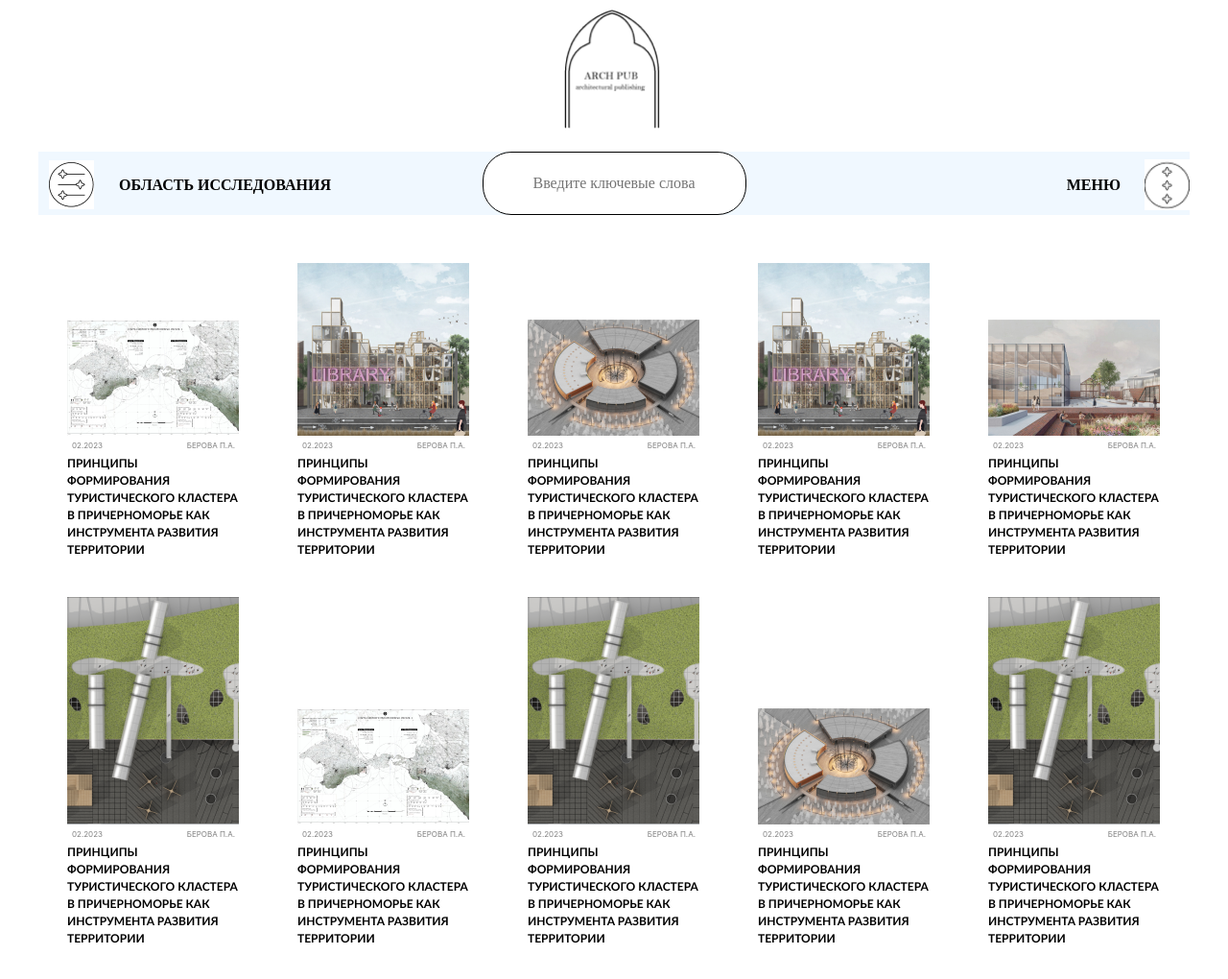
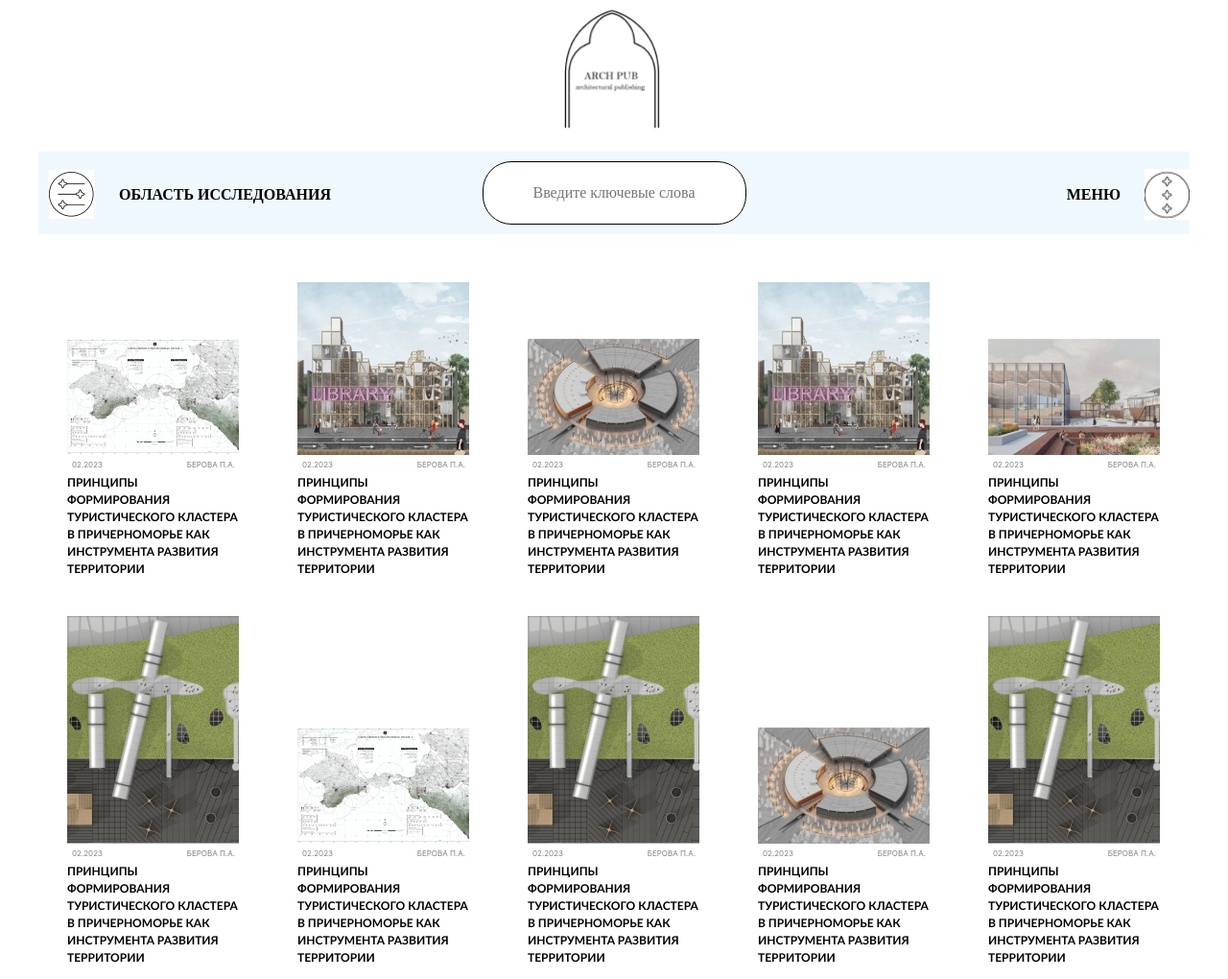
Before and after one commit to mrwhiteered/Architects-platform, a plain HTML site: page index.html in a window 1280 px wide. Shown: the top 1020 px of the page at 96% size. Before the commit the page ends 997 px from the top, so only its background shows below. Drawn offline with Linux system fonts and the light colour scheme.

Commit message:
fix header
Amazing sticky.
position:sticky
top;0;
Это прекрасно, и не надо даже js мучать для этого

```diff
--- a/JS/Arhiv.js
+++ b/JS/Arhiv.js
@@ -71,6 +71,77 @@ let arch = [
        date: '02.2023',
        creater:'Берова П.А.',
      },
+     {
+      name: "Принципы формирования туристического кластера в Причерноморье как инструмента развития территории",
+      img: "image/arh1.png",
+      category:"RA",
+       date: '02.2023',
+       creater:'Берова П.А.',
+     },
+     {
+       name: "Принципы формирования туристического кластера в Причерноморье как инструмента развития территории",
+       img: "image/arch1b.png",
+       category:"RA",
+        date: '02.2023',
+        creater:'Берова П.А.',
+      },
+      {
+       name: "Принципы формирования туристического кластера в Причерноморье как инструмента развития территории",
+       img: "image/arch2.png",
+       category:"RR",
+        date: '02.2023',
+        creater:'Берова П.А.',
+      },
+      {
+       name: "Принципы формирования туристического кластера в Причерноморье как инструмента развития территории",
+       img: "image/arch2b.png",
+       category:"AOZ",
+        date: '02.2023',
+        creater:'Берова П.А.',
+      },
+      {
+       name: "Принципы формирования туристического кластера в Причерноморье как инструмента развития территории",
+       img: "image/arch3.png",
+       category:"AOZ",
+        date: '02.2023',
+        creater:'Берова П.А.',
+      },
+
+      {
+       name: "Принципы формирования туристического кластера в Причерноморье как инструмента развития территории",
+       img: "image/arch3b.png",
+       category:"AOZ",
+        date: '02.2023',
+        creater:'Берова П.А.',
+      },
+      {
+       name: "Принципы формирования туристического кластера в Причерноморье как инструмента развития территории",
+       img: "image/arch4.png",
+       category:"PZS",
+        date: '02.2023',
+        creater:'Берова П.А.',
+      },
+      {
+       name: "Принципы формирования туристического кластера в Причерноморье как инструмента развития территории",
+       img: "image/arch4b.png",
+       category:"PZS",
+        date: '02.2023',
+        creater:'Берова П.А.',
+      },
+      {
+       name: "Принципы формирования туристического кластера в Причерноморье как инструмента развития территории",
+       img: "image/arch5.png",
+       category:"PZS",
+        date: '02.2023',
+        creater:'Берова П.А.',
+      },
+      {
+       name: "Принципы формирования туристического кластера в Причерноморье как инструмента развития территории",
+       img: "image/arch5b.png",
+       category:"PZS",
+        date: '02.2023',
+        creater:'Берова П.А.',
+      },
 
 
 ]
--- a/JS/Filter.js
+++ b/JS/Filter.js
@@ -24,9 +24,9 @@ filterTitle.classList.toggle('enableTitle'); // добавляем новый к
 
 // проверяем если добавлен класс для активных списков, то тогда меняется иконка фильтра
 if (filterList.classList.contains('activFilter')) {
-    filterLogo.src="/image/menu_logo.png";
+    filterLogo.src="image/menu_logo.png";
 } else {
-    filterLogo.src="/image/filter_logo.png";
+    filterLogo.src="image/filter_logo.png";
 }
 });
 //---------------------------------------------------
--- a/JS/main.js
+++ b/JS/main.js
@@ -1,12 +1,12 @@
-const header = document.getElementById('nav');
+// const header = document.getElementById('nav');
 
-window.addEventListener("scroll", function() {
-    if (window.scrollY >= 160) {
-        header.style.position = "fixed";
-        header.style.top = "0";
-    } else {
-        header.style.position = "static";
-    }
-});
+// window.addEventListener("scroll", function() {
+//     if (window.scrollY >= 160) {
+//         header.style.position = "sticky";
+//         header.style.top = "0";
+//     } else {
+//         header.style.position = "static";
+//     }
+// });
 
-// вместо 160 написать, когда header дополз до конца то
+// // вместо 160 написать, когда header дополз до конца то
--- a/css/style.css
+++ b/css/style.css
@@ -97,11 +97,20 @@ select {
     margin: 0 auto;
     margin-bottom: 10px;
 }
+/* Эта хуйня помогает останавливать прокрутку хэдера */
+.nav{position:-webkit-sticky;
+    position:sticky;
+     top:0;}
 
 .container__navigation {
+
     display: flex;
-    justify-content: space-between;
+    justify-content: space-around;
 
+    padding-bottom: 10px;
+    padding-top: 10px;
+    position: sticky;
+   top:0;
 }
 
 
@@ -117,13 +126,7 @@ select {
     margin-right: 20px;
 }
 
-.filter__logo:hover {
-    border: 2px solid black;
-}
 
-.filter__logo:active {
-    border: 2px solid red;
-}
 
 .filter__titile {
     text-align: center;
--- a/index.html
+++ b/index.html
@@ -22,8 +22,13 @@
                 </a>
 
             </div>
-            <nav id="ded" class="nav">
-                <div id="nav" class="container__navigation">
+
+        </div>
+    </header>
+
+    <main class="main">
+        <div id="ded" class="nav">
+            <div id="nav" class="container container__navigation">
 
                 <div class="filter navigation openbtn">
                     <button id="filterBtn" class="btn__filter">
@@ -49,11 +54,7 @@
                     <img src="image/menu_logo.png" alt="menu" class="menu__logo">
                 </div>
             </div>
-            </nav>
         </div>
-    </header>
-
-    <main class="main">
         <!-- Контэйнер -->
         <div class="container">
         <div class="containerFilter" id="containerForFilter">
@@ -61,6 +62,7 @@
         </div>
     </div>
     </main>
+
     <footer></footer>
     <script src="JS/main.js"></script>
     <script src="JS/Filter.js"></script>
```
Lines whose indentation alone changed are shown as unchanged.
